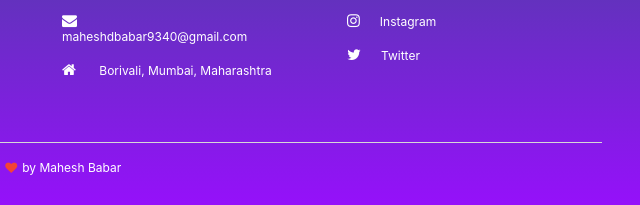
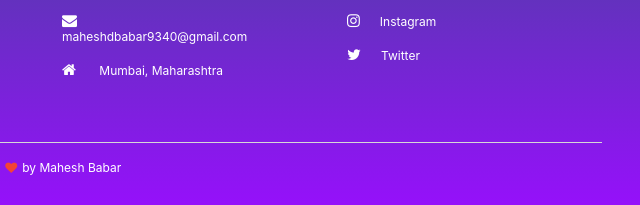
Before and after one commit to maheshdbabar9340/Tourism, a plain HTML site: page index.html in a window 1280 px wide. Shown: the part 4491-4696 px from the top of the page, 593-1233 px from the left. Drawn offline with nearby package versions, Linux system fonts and the light colour scheme.

Commit message:
Update index.html

```diff
--- a/index.html
+++ b/index.html
@@ -275,7 +275,7 @@
                     <p><i class="fa fa-phone-square"></i><a target="_blank" href="tel:9326585415">+91 9326585415</a></p>
                     <p><i class="fa fa-whatsapp"></i><a target="_blank" href="https://wa.link/ak32v9">Whatsapp</a></p>
                     <p><i class="fa fa-envelope"></i><a target="_blank" href = "mailto:maheshdbabar9340@gmail.com">maheshdbabar9340@gmail.com</a></p>
-                    <p><i class="fa fa-home"></i> Borivali, Mumbai, Maharashtra</p>
+                    <p><i class="fa fa-home"></i>  Mumbai, Maharashtra</p>
                 </div>
                 <div class="col-md-3">
                     <h4>Follow Us On</h4>
```
